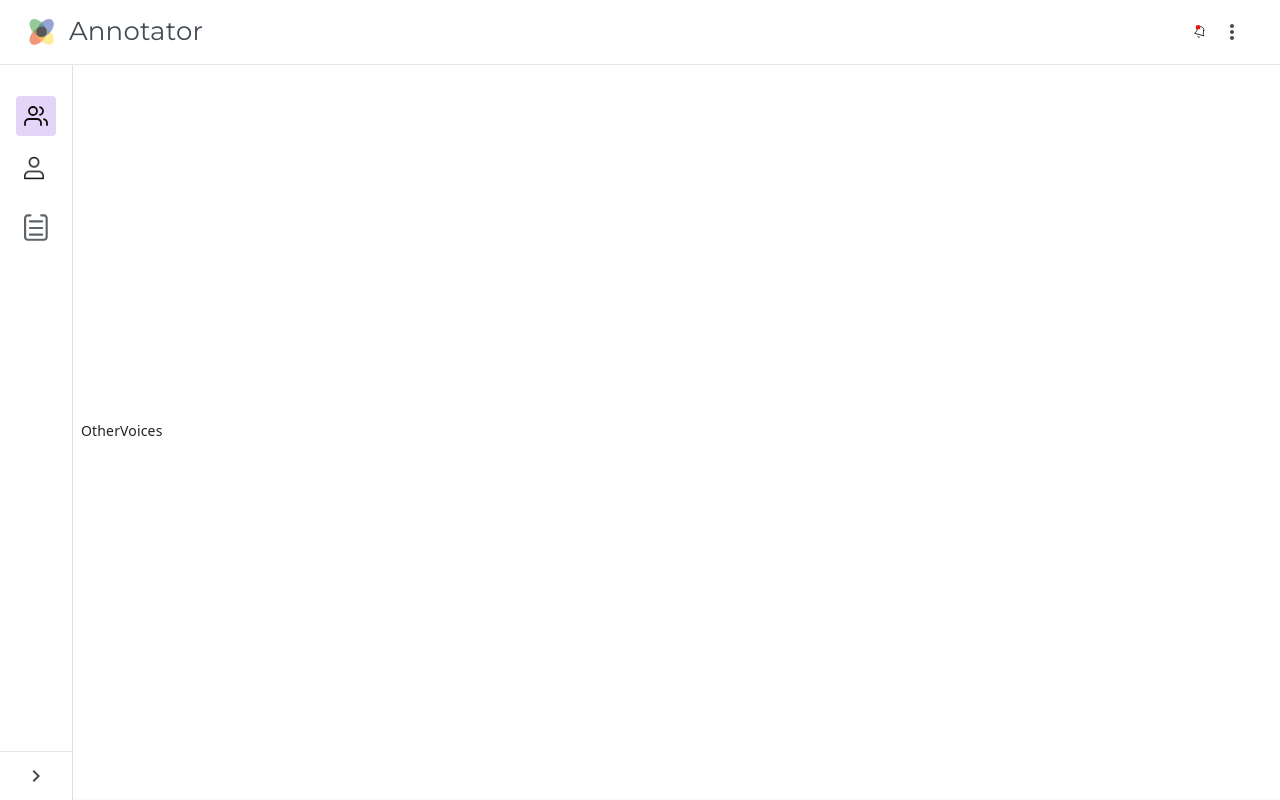
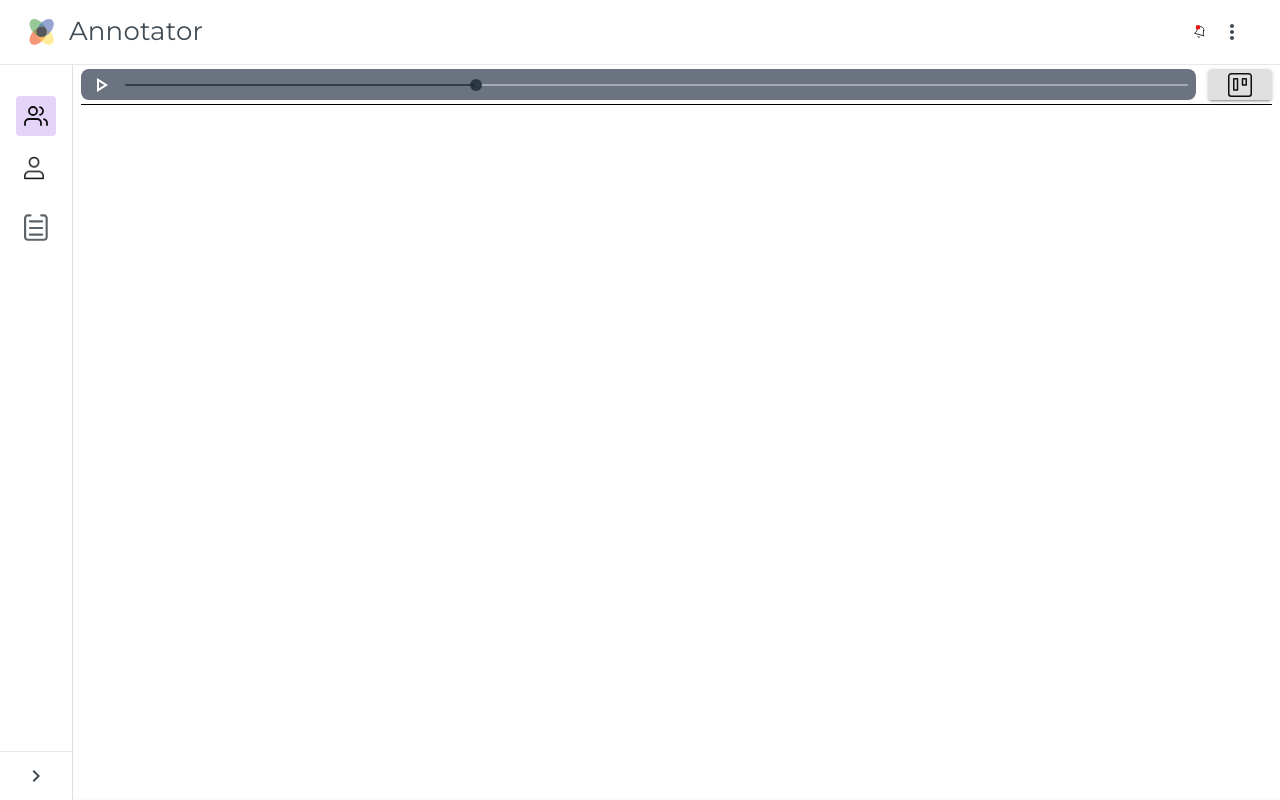
Before and after one commit to AbdulAziz0682/annotator, a React (Create React App) app: page /login in a window 1280 px wide. Both pictures are taken after typing "name@example.com", "Sample123" into the empty fields and a click on the button "LOG IN". Built offline with nearby package versions, Linux system fonts and the light colour scheme; what jss-rtl would draw is missing.

Commit message:
Completed OtherVoices screen

```diff
--- a/src/components/Grader/OtherVoices.js
+++ b/src/components/Grader/OtherVoices.js
@@ -1,10 +1,68 @@
-import { Grid } from "@material-ui/core";
+import { useState } from "react";
+import { Grid, makeStyles, Slider, Button } from "@material-ui/core";
+import PlayArrowOutlined from '@material-ui/icons/PlayArrowOutlined';
 
-export default function otherVoices(props){
+import companyIcon from '../../assets/company.svg';
+
+const useStyles = makeStyles({
+    activeRail: {
+        backgroundColor: 'white'
+    },
+    rail: {
+        backgroundColor: 'gray'
+    }
+})
+
+export default function OtherVoices(props){
+    const classes = useStyles();
+    let [open, setOpen] = useState(false);
     return (
-        <Grid container>
+        <Grid container direction="column" className="h-full">
             <Grid item>
-                OtherVoices
+                <div className="flex gap-3 flex-grow h-7 md:h-9 border-b border-black pb-1">
+                    <div className="flex-grow flex items-center gap-3 px-1 md:p-2 rounded-lg bg-gray-500">
+                        <PlayArrowOutlined htmlColor="white" size="small" />
+                        <Slider value={33} size="small" className="flex-grow" classes={{rail: classes.activeRail}} />
+                    </div>
+                    <Button size="small" variant="contained" color="default" onClick={()=>setOpen(!open)}>
+                        <img src={companyIcon} alt="voice details" className="h-5 md:h-6" />
+                    </Button>
+                </div>
+            </Grid>
+            <Grid item className={`${open ? 'block' : 'hidden'} pt-5 flex flex-col gap-3 md:gap-6`}>
+                <div className="flex gap-6 md:gap-9 px-2 py-1 items-center">
+                    <div className="w-4 h-4 border border-black"> </div>
+                    <div className="flex-grow bg-gray-200 rounded-lg h-6 md:h-8 flex items-center px-1 md:p-2">
+                        None
+                    </div>
+                </div>
+                <div className="flex gap-6 md:gap-9 px-2 py-1 items-center">
+                    <div className="w-4 h-4 border border-black"> </div>
+                    <div className="flex-grow bg-gray-200 rounded-lg h-6 md:h-8 flex items-center px-1 md:p-2">
+                        <PlayArrowOutlined size="small" />
+                        <Slider value={33} size="small" className="flex-grow" classes={{rail: classes.rail}} />
+                    </div>
+                </div>
+                <div className="flex gap-6 md:gap-9 px-2 py-1 items-center">
+                    <div className="w-4 h-4 border border-black bg-gray-500"> </div>
+                    <div className="flex-grow bg-gray-500 rounded-lg h-6 md:h-8 flex items-center px-1 md:p-2">
+                        <PlayArrowOutlined size="small" htmlColor="white" />
+                        <Slider value={33} size="small" className="flex-grow" classes={{rail: classes.activeRail}} />
+                    </div>
+                </div>
+                <div className="flex gap-6 md:gap-9 px-2 py-1 items-center">
+                    <div className="w-4 h-4 border border-black"> </div>
+                    <div className="flex-grow bg-gray-200 rounded-lg h-6 md:h-8 flex items-center px-1 md:p-2">
+                        <PlayArrowOutlined size="small" />
+                        <Slider value={33} size="small" className="flex-grow" classes={{rail: classes.rail}} />
+                    </div>
+                </div>
+            </Grid>
+            <Grid item className={`flex-grow flex items-end pb-16 ${open ? 'block' : 'hidden'}`}>
+                <div className="flex-grow flex justify-evenly gap-3">
+                    <Button variant="contained" size='small'>Save</Button>
+                    <Button variant="contained" color="primary" size="small">Cancel</Button>
+                </div>
             </Grid>
         </Grid>
     )
```
